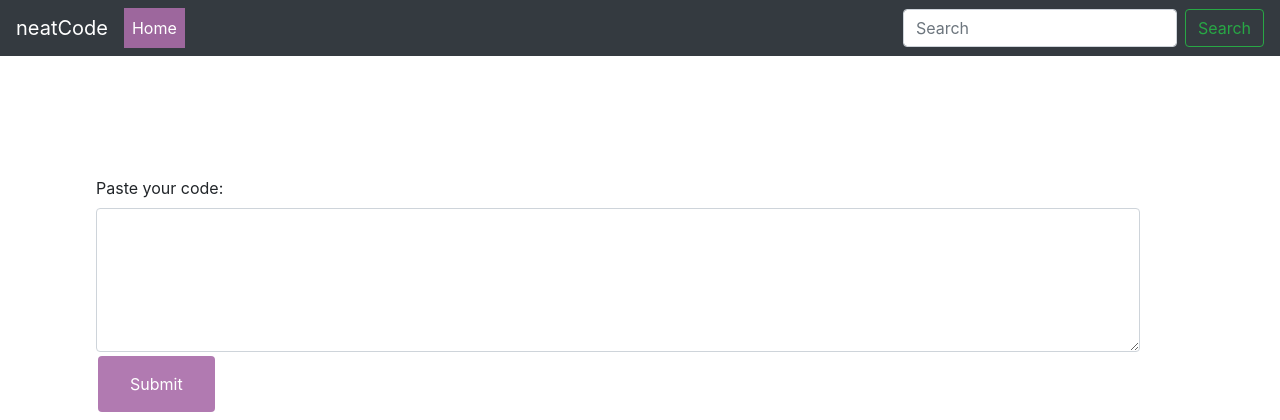
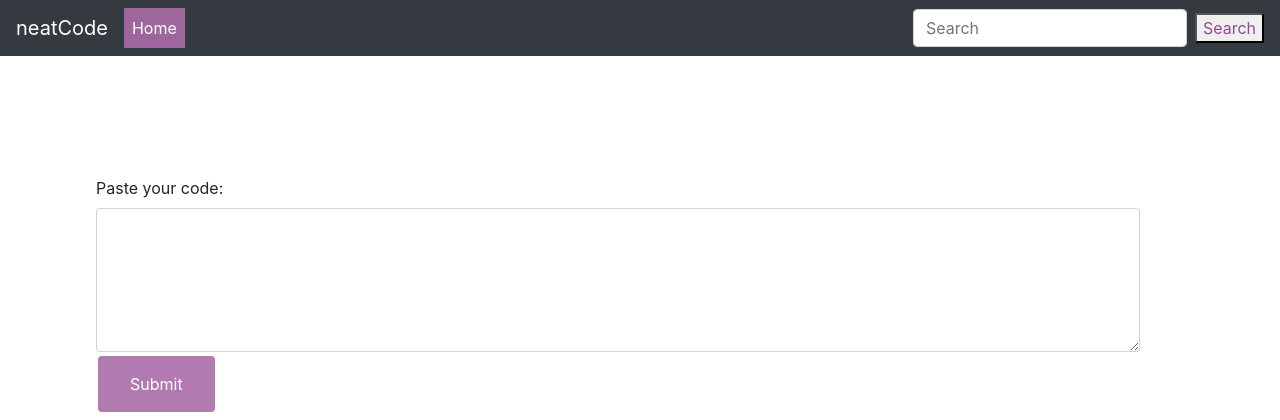
Before and after one commit to qiuyixuan/Code_Comprehension_Platform, a Flask app: page / in a window 1280 px wide. Shown: the top 420 px of the page. Run offline with Flask 2, Linux system fonts and the light colour scheme; some libraries are stand-ins or nearby versions.

Commit message:
Add search button

```diff
--- a/templates/base.html
+++ b/templates/base.html
@@ -12,8 +12,8 @@
     <link rel="stylesheet" href="https://stackpath.bootstrapcdn.com/bootstrap/4.3.1/css/bootstrap.min.css" integrity="sha384-ggOyR0iXCbMQv3Xipma34MD+dH/1fQ784/j6cY/iJTQUOhcWr7x9JvoRxT2MZw1T" crossorigin="anonymous">
 
     <!-- Custom styles for this template -->
-<!--     <link href="static/css/custom.css" rel="stylesheet"> -->
-    <link href="style.css" rel="stylesheet">
+    <!-- <link href="static/css/custom.css" rel="stylesheet"> -->
+    <link rel="stylesheet" href="style.css">
     <link href="static/css/prism.css" rel="stylesheet">
   </head>
 
@@ -35,7 +35,8 @@
         </ul>
         <form class="form-inline my-2 my-lg-0">
           <input class="form-control mr-sm-2" type="text" placeholder="Search" aria-label="Search">
-          <button class="btn btn-outline-success my-2 my-sm-0" type="submit">Search</button>
+          <!-- <button class="btn btn-outline-success my-2 my-sm-0" type="submit">Search</button> -->
+          <button class="search-btn" type="submit">Search</button>
         </form>
       </div>
     </nav>
```
